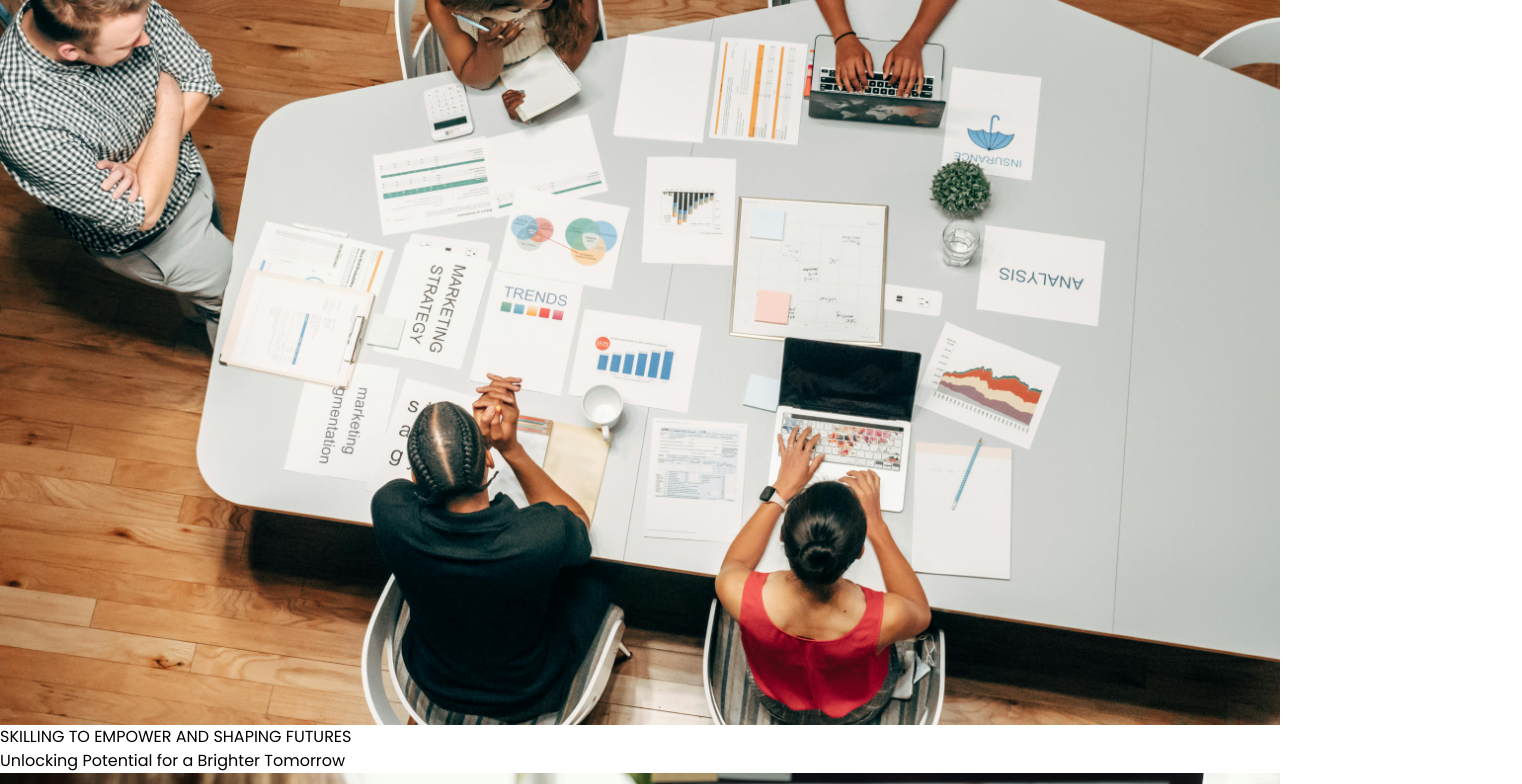
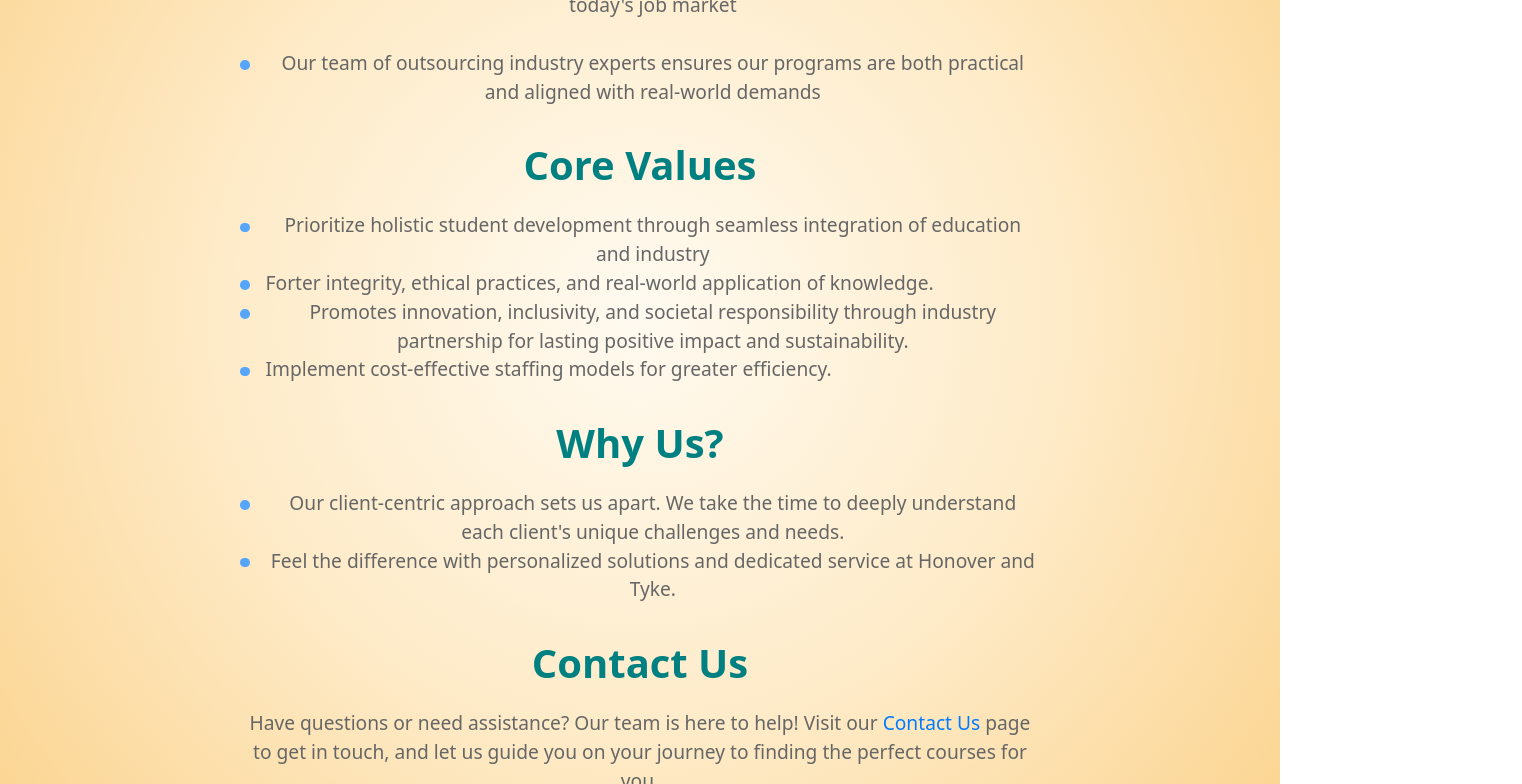
Before and after one commit to GAVINESHWAR/UNIVOC, a React (Create React App) app in the folder client/: page /about in a window 1280 px wide. Shown: the part 660-1444 px from the top of the page, 1522 px wide, since content can reach past the window. Built offline with nearby package versions, Linux system fonts and the light colour scheme.

Commit message:
Modified App.js and added About component

```diff
--- a/client/src/App.js
+++ b/client/src/App.js
@@ -1,33 +1,38 @@
-import React from "react";
-import { BrowserRouter, Route, Routes } from "react-router-dom";
+import { BrowserRouter, Route, Routes, useLocation } from "react-router-dom";
 import './index.css';
 
+import About from "./components/about/About";
 import Benefits from "./components/benefit/Benefit.js";
 import BenefitDetail from "./components/benefitDetail/BenefitDetail.js";
+import Footer from "./components/footer/Footer.js";
+import HomeSection from "./components/HomeSection.jsx";
 import Navbar from "./components/navbar/Navbar.jsx";
-import HomeSection from "./components/HomeSection.jsx";
 import Testimonials from "./components/testimonials/Testimonials.js";
-import Footer from "./components/footer/Footer.js";
 
+function AppContent() {
+  const location = useLocation();
+  const isAboutPage = location.pathname === "/about";
+
+  return (
+    <>
+      <Navbar />
+      {!isAboutPage && <HomeSection />}
+      <Routes>
+        <Route path="/about" element={<About />} />
+        <Route path="/" element={<Benefits />} />
+        <Route path="/benefit/:id" element={<BenefitDetail />} />
+      </Routes>
+      <Testimonials />
+      <Footer />
+    </>
+  );
+}
 
 function App() {
-
   return (
-    <div className="App">
-
-      <Navbar/>
-      <HomeSection/>
-      <BrowserRouter>
-        <Routes>
-          <Route path='/' element={<Benefits />}></Route>
-          <Route path="/benefit/:id" element={<BenefitDetail />} />
-          <Route path="/" element={<Testimonials />} />
-        </Routes>
-      </BrowserRouter>
-      <Testimonials/>
-      <Footer/>
-
-    </div>
+    <BrowserRouter>
+      <AppContent />
+    </BrowserRouter>
   );
 }
 
--- /dev/null
+++ b/client/src/components/about/About.css
@@ -0,0 +1,48 @@
+/* about us */
+
+.about-container {
+    background :radial-gradient(circle, #fffaf0, #feebc8, #fbd38d);
+}
+  .about-hero {
+    padding: 4rem 2rem;
+  }
+
+  .about-hero-content {
+    max-width: 800px;
+    margin: 0 auto;
+  }
+
+  .title {
+    font-size: 2.5rem;
+    font-weight: bold;
+    margin-bottom: 1rem;
+    color: teal;
+    text-align: center;
+  }
+  .list-icon{
+    width: .3rem;
+    height: .3rem;
+    padding: .3rem;
+    margin-top: .7rem;
+    margin-right: 1rem;
+    background-color:#55a5fb ;
+    border-radius: 50%;
+  }
+
+  .intro {
+    font-size: 1.2rem;
+    color: #666;
+    text-align: center;
+  }
+  .intro li {
+    display: flex;
+  }
+
+  .contact-link {
+    color: #007bff;
+    text-decoration: none;
+  }
+
+  .contact-link:hover {
+    text-decoration: underline;
+  }
--- /dev/null
+++ b/client/src/components/about/About.js
@@ -0,0 +1,54 @@
+import '../about/About.css'
+function About() {
+  return (
+    <>
+<main className="about-container">
+      <section className="about-hero">
+        <div className="about-hero-content">
+          <h1 className="title">About Us</h1>
+          <ul className="intro">
+           <li><div className='list-icon'></div><span> UNIVOC is dedicated to setting global standards in vocational education and integrating industry needs. As a fast-growing provider of skilling and manpower solutions in India, we focus on equipping individuals with the skills necessary for today's job market</span></li><br/>
+            <li><div className='list-icon'></div><span>Our team of outsourcing industry experts ensures our programs are both practical and aligned with real-world demands</span></li>
+            <br/>
+          </ul>
+
+
+      {/* Who We Are Section */}
+      <section className="core-values-section">
+        <h2 className="title">Core Values</h2>
+        <ul className="intro">
+          <li><div className='list-icon'></div><span>Prioritize holistic student development through seamless integration of education and industry</span></li>
+          <li><div className='list-icon'></div><span>Forter integrity, ethical practices, and real-world application of knowledge.</span></li>
+          <li><div className='list-icon'></div><span>Promotes innovation, inclusivity, and societal responsibility through industry partnership for lasting positive impact and sustainability.</span></li>
+          <li><div className='list-icon'></div><span>Implement cost-effective staffing models for greater efficiency.</span></li>
+          <br/>
+        </ul>
+      </section>
+
+      {/* Mission Section */}
+      <section className="why-us-section">
+        <h2 className="title">Why Us?</h2>
+        <ul className="intro">
+          <li><div className='list-icon'></div><span>Our client-centric approach sets us apart. We take the time to deeply understand each client's unique challenges and needs.</span></li>
+          <li><div className='list-icon'></div><span>Feel the difference with personalized solutions and dedicated service at Honover and Tyke.</span></li>
+          <br/>
+        </ul>
+      </section>
+
+
+
+      {/* Contact Us Section */}
+      <section className="about-section">
+        <h2 className="title">Contact Us</h2>
+        <p className="intro">
+          Have questions or need assistance? Our team is here to help! Visit our <a href="/contact" className="contact-link">Contact Us</a> page to get in touch, and let us guide you on your journey to finding the perfect courses for you.
+        </p>
+      </section>
+      </div>
+      </section>
+    </main>
+    </>
+  )
+}
+
+export default About
```
